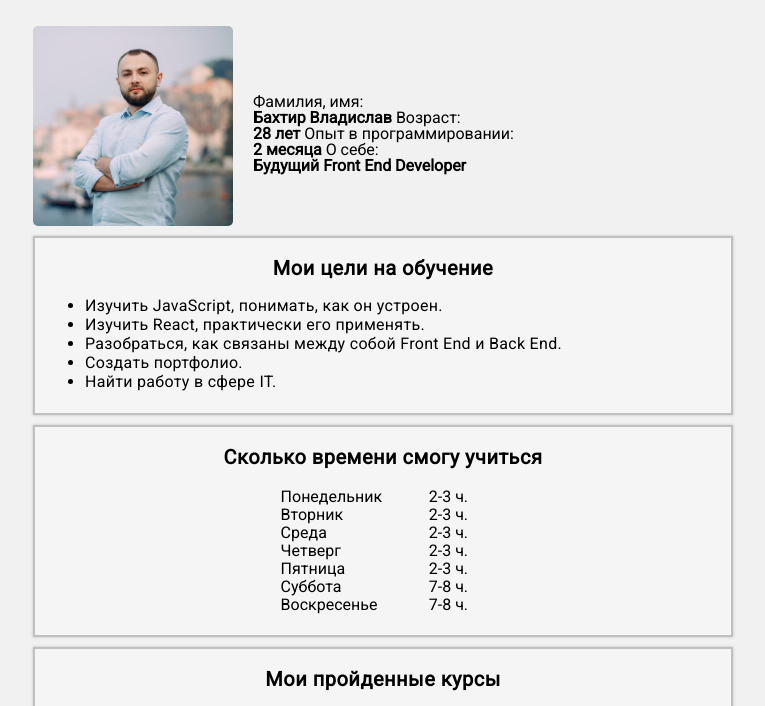
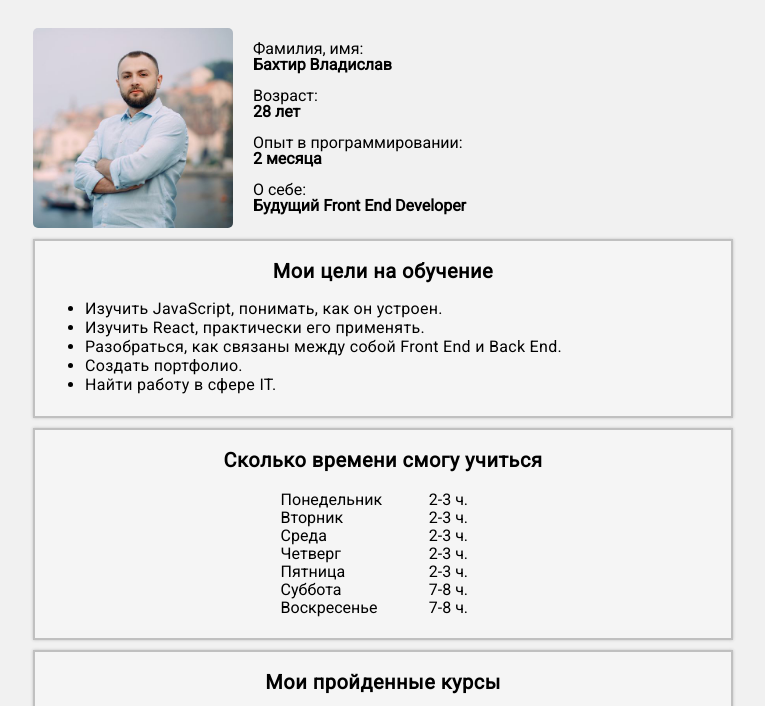
Before and after one commit to ibakhtir/student-card, a plain HTML site: page index.html in a window 1280 px wide. Shown: the part 58-764 px from the top of the page, without its empty margins (257-1022 px from the left). Drawn offline with Linux system fonts and the light colour scheme.

Commit message:
Set the style to span

```diff
--- a/cardStyles.css
+++ b/cardStyles.css
@@ -72,16 +72,12 @@ h2 {
 }
 
 .info__text {
-  margin: 15px 0 0 20px;
+  margin-left: 20px;
 }
 
-.info p {
-  margin-bottom: 15px;
-  font-weight: bold;
-}
-
-.info h4 {
-  font-weight: normal;
+.info__text span {
+display: block;
+margin: 15px 0;
 }
 
 /* Блок Цели */
```
